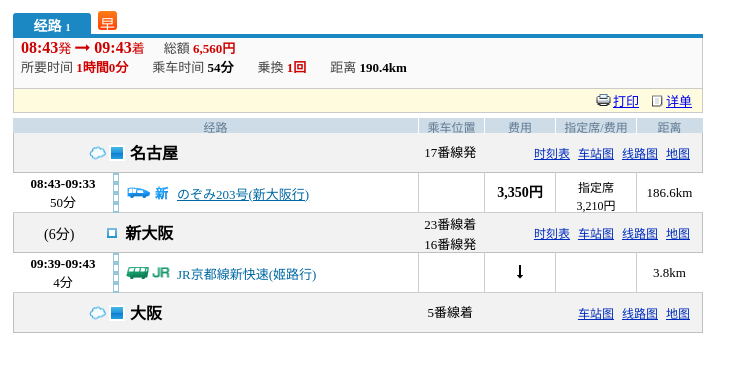
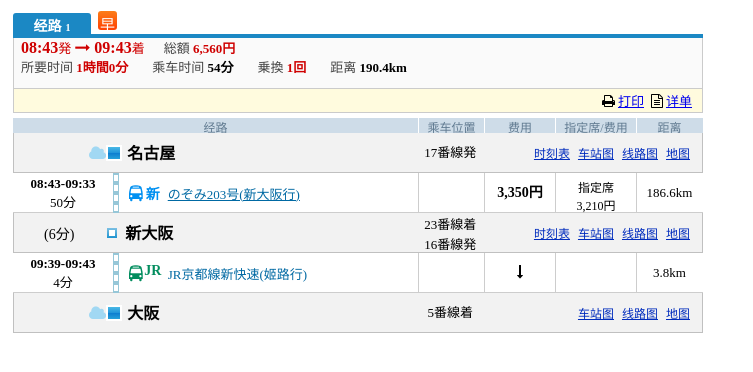
Before and after one commit to Nine-e/WebStudy, a plain HTML site: page ex05.html in a window 1280 px wide. Shown: the whole page, without its empty margins (0-753 px from the left). Drawn offline with Linux system fonts and the light colour scheme.

Commit message:
图标修改

```diff
--- a/css/ex05.css
+++ b/css/ex05.css
@@ -215,6 +215,10 @@
 	background-position: center;
 
 }
+.print{
+	margin-right: 3px;
+	font-size: 14px;
+}
 .ui-box1-line3 #file{
 	width: 20px;
 	height: 20px;
@@ -222,6 +226,10 @@
 	background-repeat: no-repeat;
 	background-position: center;
 
+}
+.file{
+	margin-right: 3px;
+	font-size: 14px;
 }
 .ui-box1-line3 a{
 	font-size: 13px;
@@ -262,6 +270,10 @@
 	background-image: url("../img/ex05-img3.png");
 	background-repeat: no-repeat;
 	background-position: center;
+}
+.cloud{
+	margin-left: 75px;
+	color:#a1d8f3;
 }
 #square{
 	width: 12px;
@@ -403,12 +415,20 @@
 	background-repeat: no-repeat;
 	background-position: center;
 }
+.bus1{
+	color: #0090f1;
+	margin-left: 10px;
+}
 .ui-box2-line3-part1 #new{
 	width: 20px;
 	height: 20px;
-	background-image: url("../img/ex05-img5.png");
+	/*background-image: url("../img/ex05-img5.png");
 	background-repeat: no-repeat;
-	background-position: center;
+	background-position: center;*/
+	color: #0090f1;
+    font-size: 14px;
+    font-weight: bold;
+    text-align: center;
 }
 .ui-box2-line3-part1 #car{
 	width: 31px;
@@ -418,12 +438,20 @@
 	background-repeat: no-repeat;
 	background-position: center;
 }
+.bus2{
+	color: #028d5e;
+	margin-left: 10px;
+}
 .ui-box2-line3-part1 #JR{
 	width: 20px;
 	height: 20px;
-	background-image: url("../img/ex05-img7.png");
+	/*background-image: url("../img/ex05-img7.png");
 	background-repeat: no-repeat;
-	background-position: center;
+	background-position: center;*/
+	color: #028d5e;
+    font-size: 14px;
+    font-weight: bold;
+    text-align: center;
 }
 .ui-box2-line3-part1 a{
 	font-family: "SimSun";
--- a/ex05.html
+++ b/ex05.html
@@ -34,9 +34,11 @@
 
             </div>
     		<div class="ui-box1-line3">
-                <span id="print"></span>
+               <!--  <span id="print"></span> -->
+                <i class="fa fa-print print" aria-hidden="true"></i>
                 <a href="#" style="margin-right: 7px">打印</a>
-                <i id="file"></i>
+                <!-- <i id="file"></i> -->
+                <i class="fa fa-file-text-o file"></i>
                 <a href="#">详单</a>
             </div>
 
@@ -52,7 +54,8 @@
     		</div>
     		<div class="ui-box2-line2">
     			<div class="ui-box2-line2-part1">
-                    <i id="cloud"></i>
+                    <!-- <i id="cloud"></i> -->
+                    <i class="fa fa-cloud cloud"></i>
                     <span id="square"></span>
                     <span id="text">名古屋</span>
                 </div>
@@ -73,8 +76,9 @@
                         <span id="time2">50分</span>
                     </div>
                     <div id="rail"></div>
-                    <div id="bus"></div>
-                    <span id="new"></span>
+                    <!-- <div id="bus"></div> -->
+                    <i class="fa fa-bus bus1"></i>
+                    <span id="new">新</span>
                     <a href="#">のぞみ203号(新大阪行)</a>
                 </div>
                 <div class="ui-box2-line3-part2"></div>
@@ -110,8 +114,9 @@
                         <span id="time2">4分</span>
                     </div>
                     <div id="rail"></div>
-                    <div id="car"></div>
-                    <span id="JR"></span>
+                    <!-- <div id="car"></div> -->
+                    <i class="fa fa-bus bus2"></i>
+                    <span id="JR">JR</span>
                     <a href="#" style="text-decoration:none">JR京都線新快速(姬路行)</a>
                 </div>
                 <div class="ui-box2-line3-part2"></div>
@@ -123,7 +128,8 @@
             </div>
             <div class="ui-box2-line2">
                 <div class="ui-box2-line2-part1">
-                    <i id="cloud"></i>
+                   <!--  <i id="cloud"></i> -->
+                   <i class="fa fa-cloud cloud"></i>
                     <span id="square"></span>
                     <span id="text">大阪</span>
                 </div>
```
